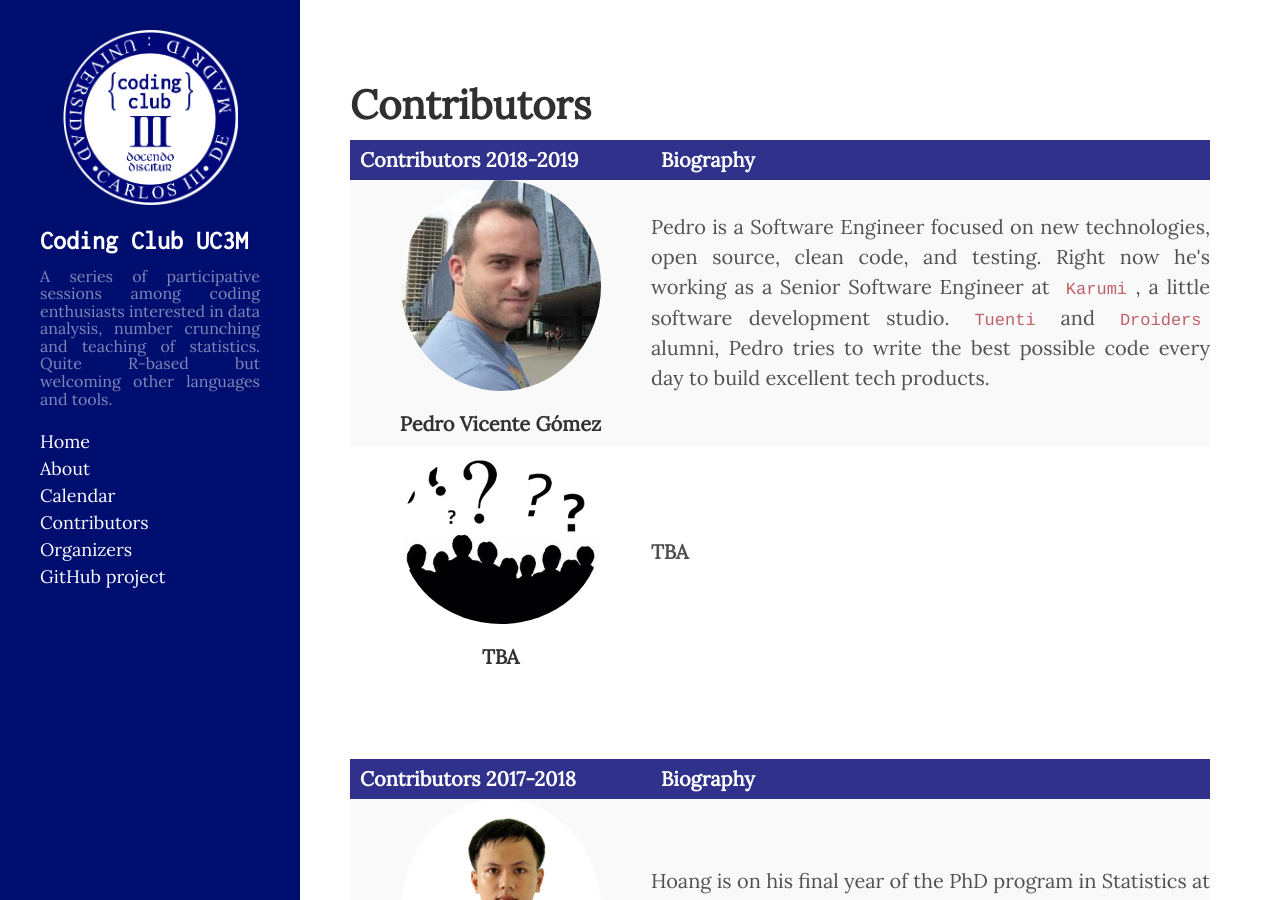
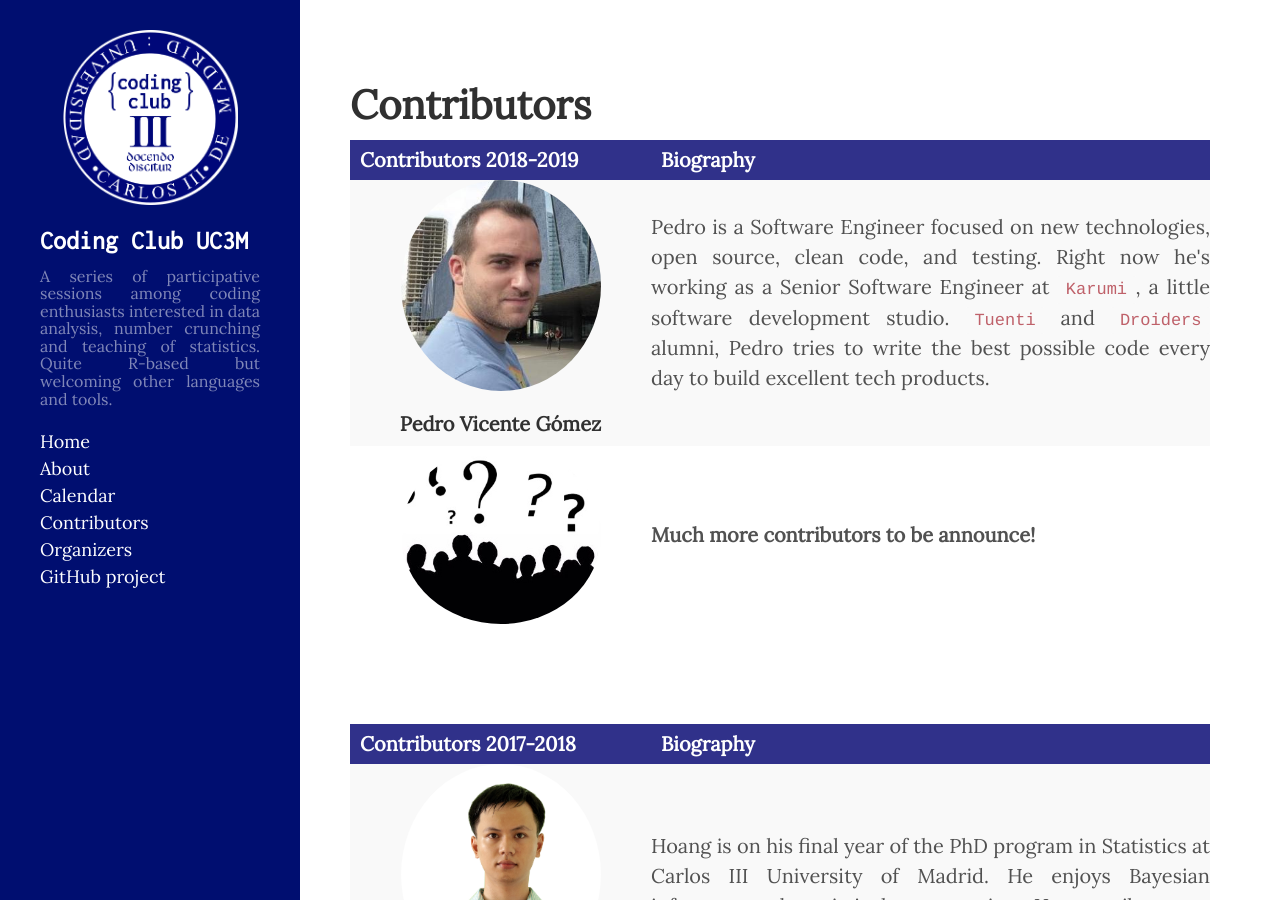
Before and after one commit to CodingClubUC3M/codingclubuc3m.github.io, a Jekyll site: the page built from contributors.md, in a window 1280 px wide and 900 px high. Built offline with Jekyll 4.4.1, drawn with Linux system fonts in a browser that asks for light colours; comment, search, counter and statistics services are not loaded.

Commit message:
Update contributors.md
description of new pic

```diff
--- a/contributors.md
+++ b/contributors.md
@@ -9,10 +9,10 @@ contributorsY2:
     link: https://github.com/pedrovgs
     description: Pedro is a Software Engineer focused on new technologies, open source, clean code, and testing. Right now he's working as a Senior Software Engineer at <code class="highlighter-rouge">Karumi</code>, a little software development studio. <code class="highlighter-rouge">Tuenti</code> and <code class="highlighter-rouge">Droiders</code> alumni, Pedro tries to write the best possible code every day to build excellent tech products.
 
-  - name: TBA
+  - name:
     image_path: /public/contributor/TBA2.jpg
     link:
-    description: <b>TBA</b> <br />
+    description: <b>Much more contributors to be announce!</b> <br />
 
 contributorsY1:
 
```
